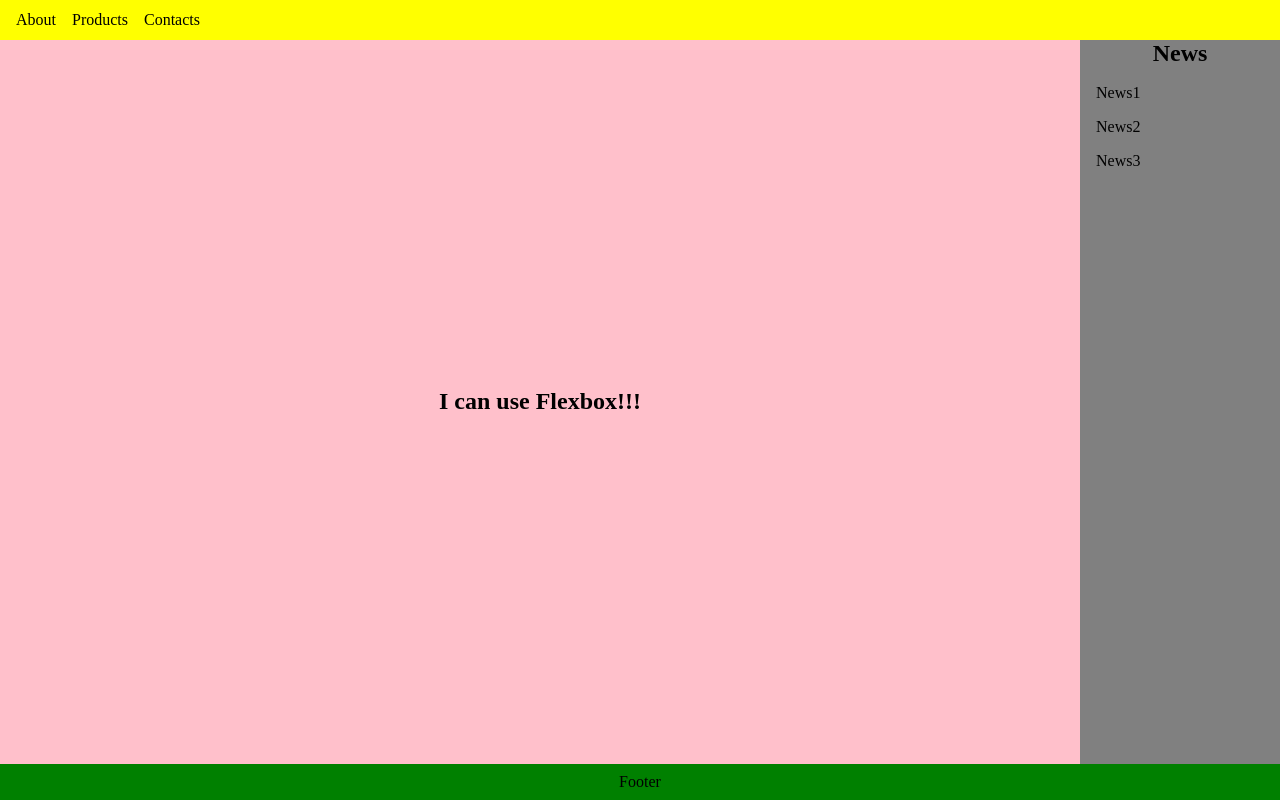
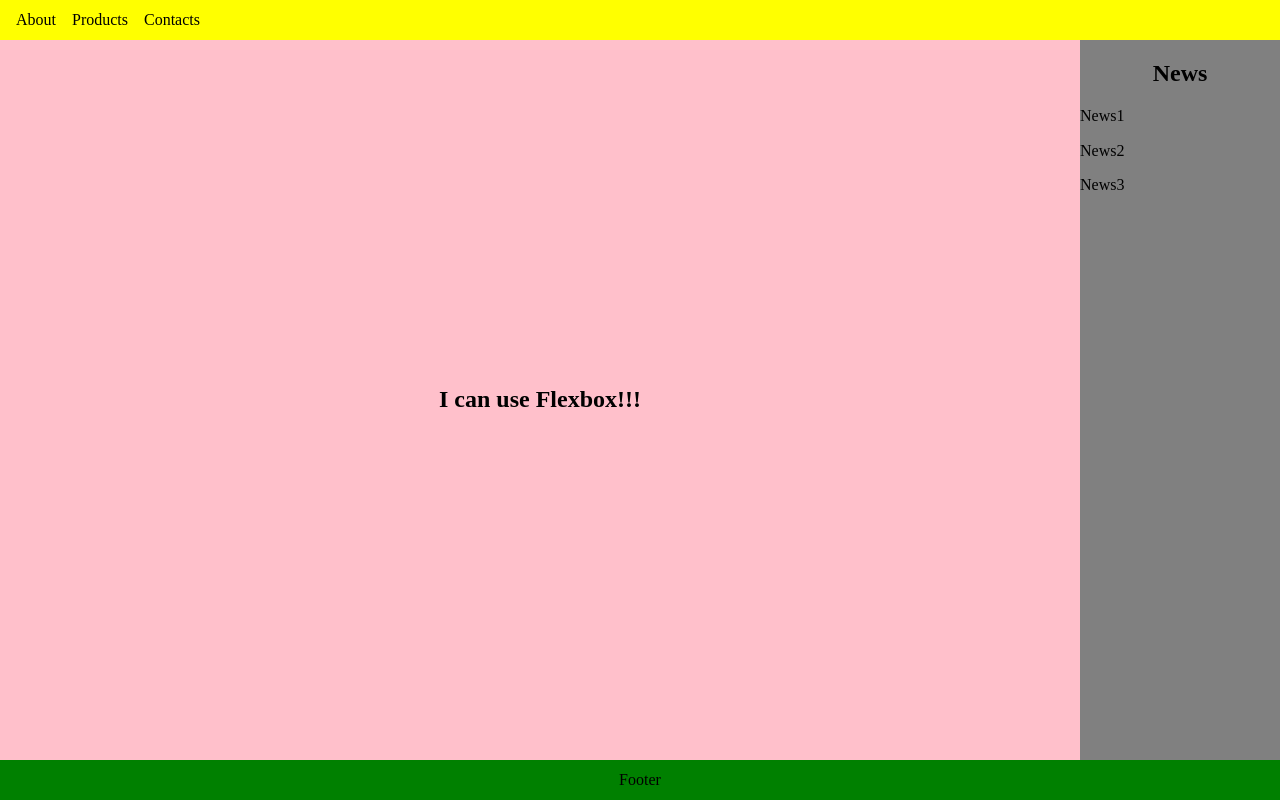
Before and after one commit to IlyassElarbaouti/gromcode, a plain HTML site: page lesson10/task3/index.html in a window 1280 px wide. Drawn offline with nearby package versions, Linux system fonts and the light colour scheme.

Commit message:
lesson10_task3

```diff
--- a/lesson10/task3/index.html
+++ b/lesson10/task3/index.html
@@ -20,7 +20,7 @@
             </ul>
         </nav>
     </header>
-    <div>
+    <div class="div1">
         <section>
             <h2>I can use Flexbox!!!</h2>
         </section>
--- a/lesson10/task3/style.css
+++ b/lesson10/task3/style.css
@@ -1,7 +1,6 @@
 *{
     box-sizing: border-box;
-    padding: 0;
-    margin: 0;
+
 }
 body{
     height: 100vh;
@@ -21,13 +20,11 @@ header{
 footer{
     background-color: green;
     display: flex;
-    bottom: 0;
+       align-items: center;
+    justify-content: center;
+}
 
-}
-footer > p{
-    margin: auto;
-}
-div{
+.div1{
     background-color: black;
     height:100%;
     display: flex;
@@ -88,5 +85,5 @@ aside > ul{
     list-style: none;
 }
 aside > ul > li{
-margin: 16px;
+margin-bottom: 16px;
 }
```
